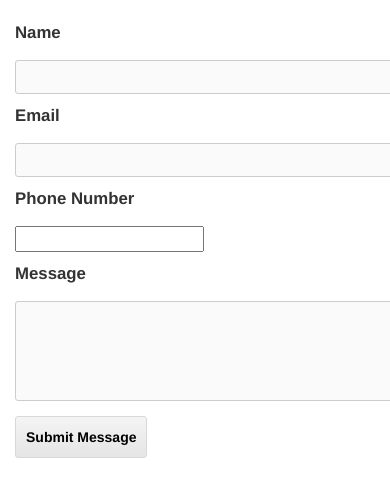
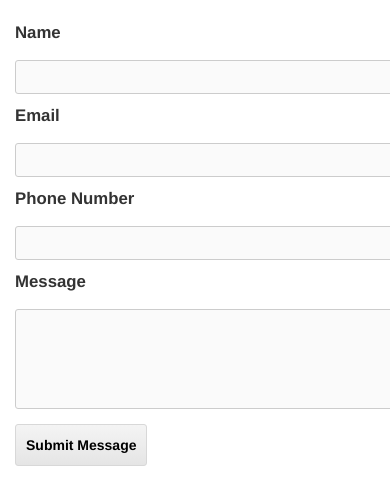
Before and after one commit to DavidSantos93/Portfolio, a Flask app: page /contact in a window 390 px wide; the page is wider, and only the part inside the window is pictured. Shown: the part 612-1112 px from the top of that part. Run offline with Flask 2, Linux system fonts and the light colour scheme; some libraries are stand-ins or nearby versions.

Commit message:
changed phone number to optional (just made sense)

```diff
--- a/forms.py
+++ b/forms.py
@@ -1,6 +1,6 @@
 from flask_wtf import FlaskForm
 from wtforms import StringField, SubmitField, PasswordField
-from wtforms.validators import DataRequired, URL
+from wtforms.validators import DataRequired, URL, Optional
 from flask_ckeditor import CKEditorField
 
 
@@ -34,6 +34,6 @@ class CommentForm(FlaskForm):
 class ContactForm(FlaskForm):
     name = StringField("Name", validators=[DataRequired()])
     email = StringField('Email', validators=[DataRequired()])
-    phone = StringField("Phone Number", validators=[DataRequired()])
+    phone = StringField("Phone Number", validators=[Optional()])
     message = CKEditorField("Message", validators=[DataRequired()])
     submit = SubmitField("Submit Message")
--- a/static/css/clean-blog.css
+++ b/static/css/clean-blog.css
@@ -494,7 +494,8 @@ form label {
 
 form input#name,
 form input#email,
-form input#subject {
+form input#message,
+form input#phone {
   width: 400px;
   background-color: #fafafa;
   -webkit-border-radius: 3px;
```
